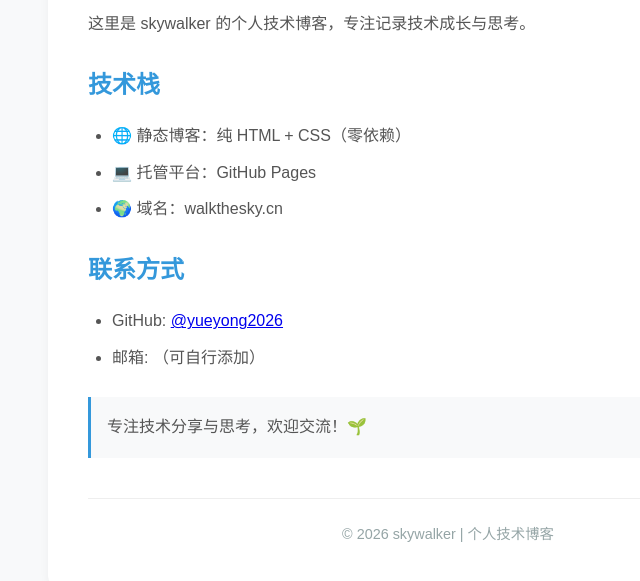
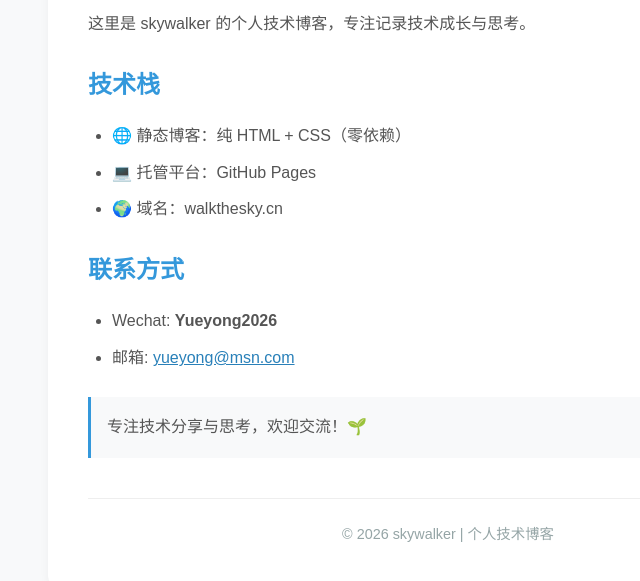
Before and after one commit to yueyong2026/yueyong2026.github.io, a plain HTML site: page about.html in a window 1280 px wide. Shown: the part 195-776 px from the top of the page, without its empty margins (192-832 px from the left). Drawn offline with Linux system fonts and the light colour scheme.

Commit message:
Add files via upload

```diff
--- a/about.html
+++ b/about.html
@@ -65,8 +65,8 @@
 
       <h2>联系方式</h2>
       <ul>
-        <li>GitHub: <a href="https://github.com/yueyong2026" target="_blank">@yueyong2026</a></li>
-        <li>邮箱: （可自行添加）</li>
+        <li>Wechat: <strong>Yueyong2026</strong></li>
+        <li>邮箱: <a href="mailto:yueyong@msn.com" style="color:#2980b9;text-decoration:underline">yueyong@msn.com</a></li>
       </ul>
 
       <blockquote style="margin: 1.5rem 0; padding: 1rem; border-left: 3px solid #3498db; background: #f8f9fa;">
```
